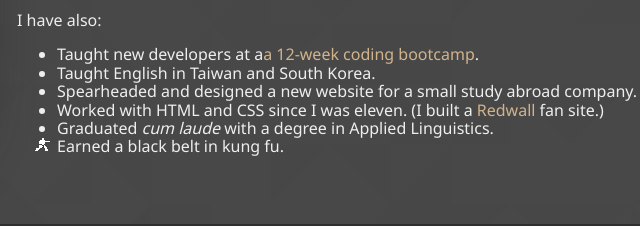
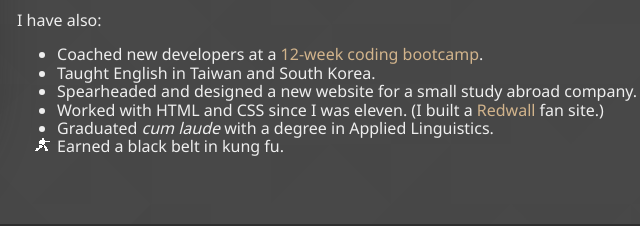
Before and after one commit to jesselatimer/jesselatimer.github.io, a plain HTML site: page index.html in a window 1280 px wide. Shown: the part 396-622 px from the top of the page, 329-969 px from the left. Drawn offline with Linux system fonts and the light colour scheme.

Commit message:
fix typos

```diff
--- a/index.html
+++ b/index.html
@@ -53,7 +53,7 @@
           <p>I'm a software developer with a background in teaching and linguistics. Currently working as a Software Engineer at <a href="https://www.humblebundle.com/">Humble Bundle</a>.</p>
           <p>I have also:</p>
           <ul>
-            <li>Taught new developers at a<a href="https://www.appacademy.io/">a 12-week coding bootcamp</a>.</li>
+            <li>Coached new developers at a <a href="https://www.appacademy.io/">12-week coding bootcamp</a>.</li>
             <li>Taught English in Taiwan and South Korea.</li>
             <li>Spearheaded and designed a new website for a small study abroad company.</li>
             <li>Worked with HTML and CSS since I was eleven. (I built a <a href="https://en.wikipedia.org/wiki/Redwall">Redwall</a> fan site.)</li>
```
